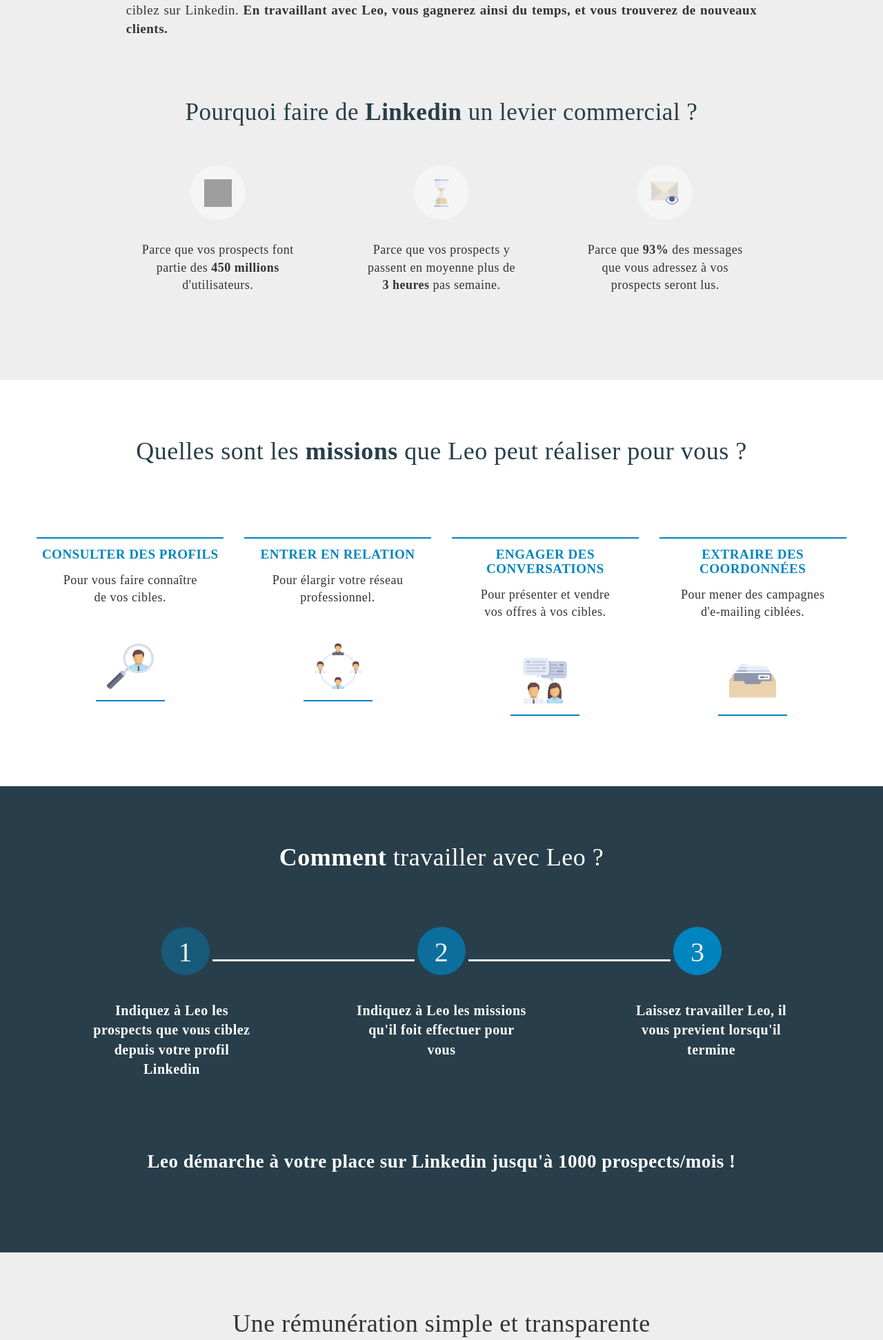
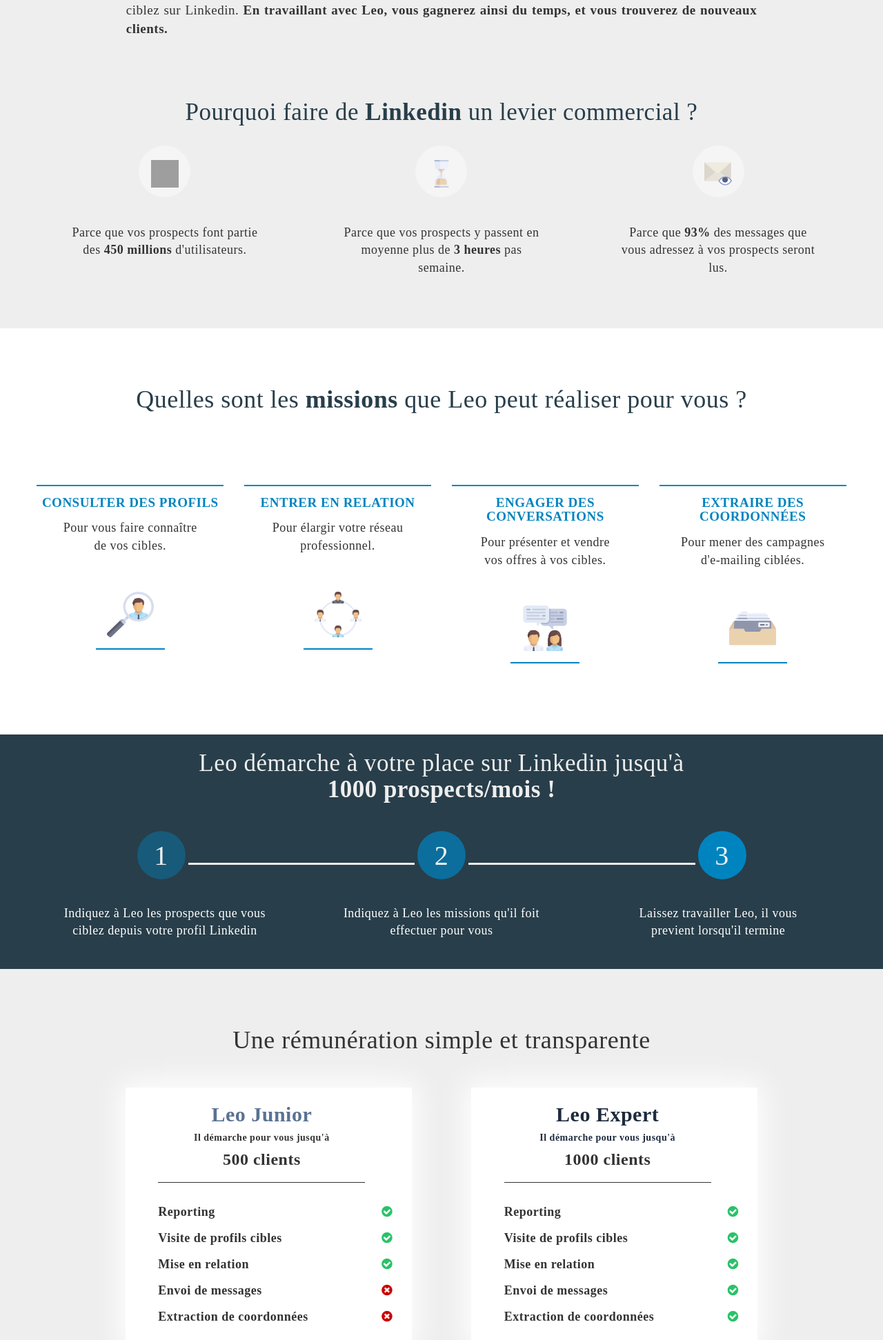
Before and after one commit to ThysBelynda/leo-linkeleads, a PHP site: page / in a window 1280 px wide. Shown: the part 580-2523 px from the top of the page at 69% size. Run offline with PHP 8.4, Linux system fonts and the light colour scheme; style sheets or scripts are compiled from the project's sources; some web fonts are replaced; grey boxes are pictures that could not be loaded.

Commit message:
bandeau style

```diff
--- a/assets/css/style.css
+++ b/assets/css/style.css
@@ -110,17 +110,16 @@ body {
 
 /*-------------------------------------------LINKEDIN------------------------------------------------------*/
 .users, .time, .messenger {
-  margin-top: 10%;
-  width: 80%;
-  padding: 6% 0 4% 0; }
+  margin-top: 5%;
+  width: 80%; }
   .users p, .time p, .messenger p {
-    padding: 13% 2% 0 2%;
+    padding: 13% 0 0 0;
     font-size: 18px;
     text-align: center; }
 
 .linkedin {
   background-color: #eeeeee;
-  padding-bottom: 8%; }
+  padding-bottom: 5%; }
 
 .levier h1 {
   color: #283e4a;
@@ -128,8 +127,8 @@ body {
 
 .mail, .hourglass, .profils {
   background-color: whitesmoke;
-  width: 80px;
-  height: 80px;
+  width: 75px;
+  height: 75px;
   border-radius: 150px;
   border: 1px solid whitesmoke;
   padding-top: 20px; }
@@ -161,11 +160,13 @@ body {
 
 /*-------------------------------------------COMMENT------------------------------------------------------*/
 .comment {
-  padding: 5% 0 8% 0;
-  background-color: #283e4a; }
-  .comment h1 {
-    padding: 0 10% 6% 10%;
-    color: white; }
+  padding: 1% 0 8% 0;
+  background-color: #283e4a;
+  height: 340px; }
+  .comment h4 {
+    color: #eeeeee;
+    font-size: 35px;
+    padding-bottom: 30px; }
 
 .analyse {
   padding-top: 5%;
@@ -199,31 +200,31 @@ body {
   height: 70px;
   color: #eeeeee; }
   .one p, .two p, .three p {
-    padding-top: 8px; }
+    padding-top: 7px; }
 
 #one {
   color: white;
-  margin: 10% 15% 10% 15%;
+  margin: 10% 10% 10% 10%;
   text-align: center;
-  font-size: 20px; }
+  font-size: 18px; }
 
 .two {
   background-color: rgba(0, 132, 191, 0.7); }
 
 #two {
   color: white;
-  margin: 10% 15% 10% 15%;
+  margin: 10% 10% 10% 10%;
   text-align: center;
-  font-size: 20px; }
+  font-size: 18px; }
 
 .three {
   background-color: #0084bf; }
 
 #three {
   color: white;
-  margin: 10% 15% 10% 15%;
+  margin: 10% 10% 10% 10%;
   text-align: center;
-  font-size: 20px; }
+  font-size: 18px; }
 
 .stapes {
   text-align: center;
@@ -231,7 +232,7 @@ body {
 
 .border {
   display: inline-block;
-  width: 25%;
+  width: 28%;
   border-top: 3px solid #eeeeee; }
 
 /*-------------------------------------------PRICING------------------------------------------------------*/
--- a/assets/sass/style.scss
+++ b/assets/sass/style.scss
@@ -174,14 +174,13 @@ $stapethree: rgba(70, 134, 213, 0.88);
 /*-------------------------------------------LINKEDIN------------------------------------------------------*/
 
 .users, .time, .messenger{
-  margin-top: 10%;
+  margin-top: 5%;
   width: 80%;
-  padding: 6% 0 4% 0;
   // border-top: solid 2px $linkedin;
   //background-color: rgba(52, 97, 156, 0.04);
 
   p{
-    padding: 13% 2% 0 2%;
+    padding: 13% 0 0 0;
     font-size: 18px;
     text-align: center;
   }
@@ -189,7 +188,7 @@ $stapethree: rgba(70, 134, 213, 0.88);
 
 .linkedin{
   background-color: #eeeeee;
-  padding-bottom: 8%;
+  padding-bottom: 5%;
 }
 
 .levier{
@@ -201,8 +200,8 @@ $stapethree: rgba(70, 134, 213, 0.88);
 
 .mail, .hourglass, .profils{
   background-color: whitesmoke;
-  width: 80px;
-  height: 80px;
+  width: 75px;
+  height: 75px;
   border-radius: 150px;
   border: 1px solid whitesmoke;
   padding-top: 20px;
@@ -246,12 +245,14 @@ $stapethree: rgba(70, 134, 213, 0.88);
 /*-------------------------------------------COMMENT------------------------------------------------------*/
 
 .comment{
-  padding: 5% 0 8% 0;
+  padding: 1% 0 8% 0;
   background-color: $leocoloreye;
+  height: 340px;
 
-  h1{
-    padding:0 10% 6% 10%;
-    color: white;
+  h4{
+    color: #eeeeee;
+    font-size: 35px;
+    padding-bottom: 30px;
   }
 }
 
@@ -290,15 +291,15 @@ $stapethree: rgba(70, 134, 213, 0.88);
   color: $backgroundcolor;
 
   p{
-    padding-top: 8px;
+    padding-top: 7px;
   }
 }
 
 #one{
   color:white;
-  margin:10% 15% 10% 15%;
+  margin:10% 10% 10% 10%;
   text-align: center;
-  font-size: 20px;
+  font-size: 18px;
 }
 
 .two{
@@ -308,9 +309,9 @@ $stapethree: rgba(70, 134, 213, 0.88);
 
 #two{
   color: white;
-  margin:10% 15% 10% 15%;
+  margin:10% 10% 10% 10%;
   text-align: center;
-  font-size: 20px;
+  font-size: 18px;
 }
 
 .three{
@@ -321,9 +322,9 @@ $stapethree: rgba(70, 134, 213, 0.88);
 
 #three{
   color:white;
-  margin:10% 15% 10% 15%;
+  margin:10% 10% 10% 10%;
   text-align: center;
-  font-size: 20px;
+  font-size: 18px;
 }
 
 .stapes{
@@ -333,7 +334,7 @@ $stapethree: rgba(70, 134, 213, 0.88);
 
 .border{
   display : inline-block;
-  width: 25%;
+  width: 28%;
   border-top : 3px solid $backgroundcolor;
 }
 
--- a/index.php
+++ b/index.php
@@ -134,7 +134,6 @@ if ( isset($_POST['name']) && isset($_POST['firstname']) && isset($_POST['email'
             </div>
         </div>
         <div class="row">
-        <div class="col-lg-offset-1 col-lg-10">
                 <div class="col-sm-4 col-md-4 col-lg-4">
                     <div class="users">
                         <div class="profils">
@@ -157,7 +156,6 @@ if ( isset($_POST['name']) && isset($_POST['firstname']) && isset($_POST['email'
                             <img src="img/mail.png" width="40px" height="40px">
                         </div>
                         <p>Parce que <strong>93%</strong> des messages que vous adressez à vos prospects seront lus.</p>
-                </div>
                     </div>
                 </div>
         </div>
@@ -211,8 +209,9 @@ if ( isset($_POST['name']) && isset($_POST['firstname']) && isset($_POST['email'
 
     <div class="comment" align="center">
         <div class="row">
+
             <div class="col-sm-12 col-md-12 col-lg-12">
-            <h1><strong>Comment</strong> travailler avec Leo ?</h1>
+                <h4>Leo démarche à votre place sur Linkedin jusqu'à <br><strong>1000 prospects/mois !</strong></h4>
 
                 <div class="one"> <p>1</p> </div>
 
@@ -228,28 +227,23 @@ if ( isset($_POST['name']) && isset($_POST['firstname']) && isset($_POST['email'
         </div>
 
         <div class="row">
-        <div class="col-sm-12 col-md-12 col-lg-12">
             <div class="col-sm-4 col-md-4 col-lg-4">
                 <div class="stapes">
-                    <p id="one"><strong>Indiquez à Leo les prospects que vous ciblez depuis votre profil Linkedin</strong></p>
+                    <p id="one">Indiquez à Leo les prospects que vous ciblez depuis votre profil Linkedin</p>
+                </div>
             </div>
 
-            </div>
             <div class="col-sm-4 col-md-4 col-lg-4">
                 <div class="stapes">
-                    <p id="two"><strong>Indiquez à Leo les missions qu'il foit effectuer pour vous</strong></p>
+                    <p id="two">Indiquez à Leo les missions qu'il foit effectuer pour vous</p>
+                </div>
             </div>
 
-            </div>
             <div class="col-sm-4 col-md-4 col-lg-4">
                 <div class="stapes">
-                    <p id="three"><strong>Laissez travailler Leo, il vous previent lorsqu'il termine</strong></p>
+                    <p id="three">Laissez travailler Leo, il vous previent lorsqu'il termine</p>
                 </div>
             </div>
-        </div>
-    </div>
-    <div class="analyse">
-        <p>Leo démarche à votre place sur Linkedin jusqu'à <strong>1000 prospects/mois !</strong></p>
         </div>
     </div>
 
```
Also changed, not shown: 1 other file. Lines whose indentation alone changed are shown as unchanged.
